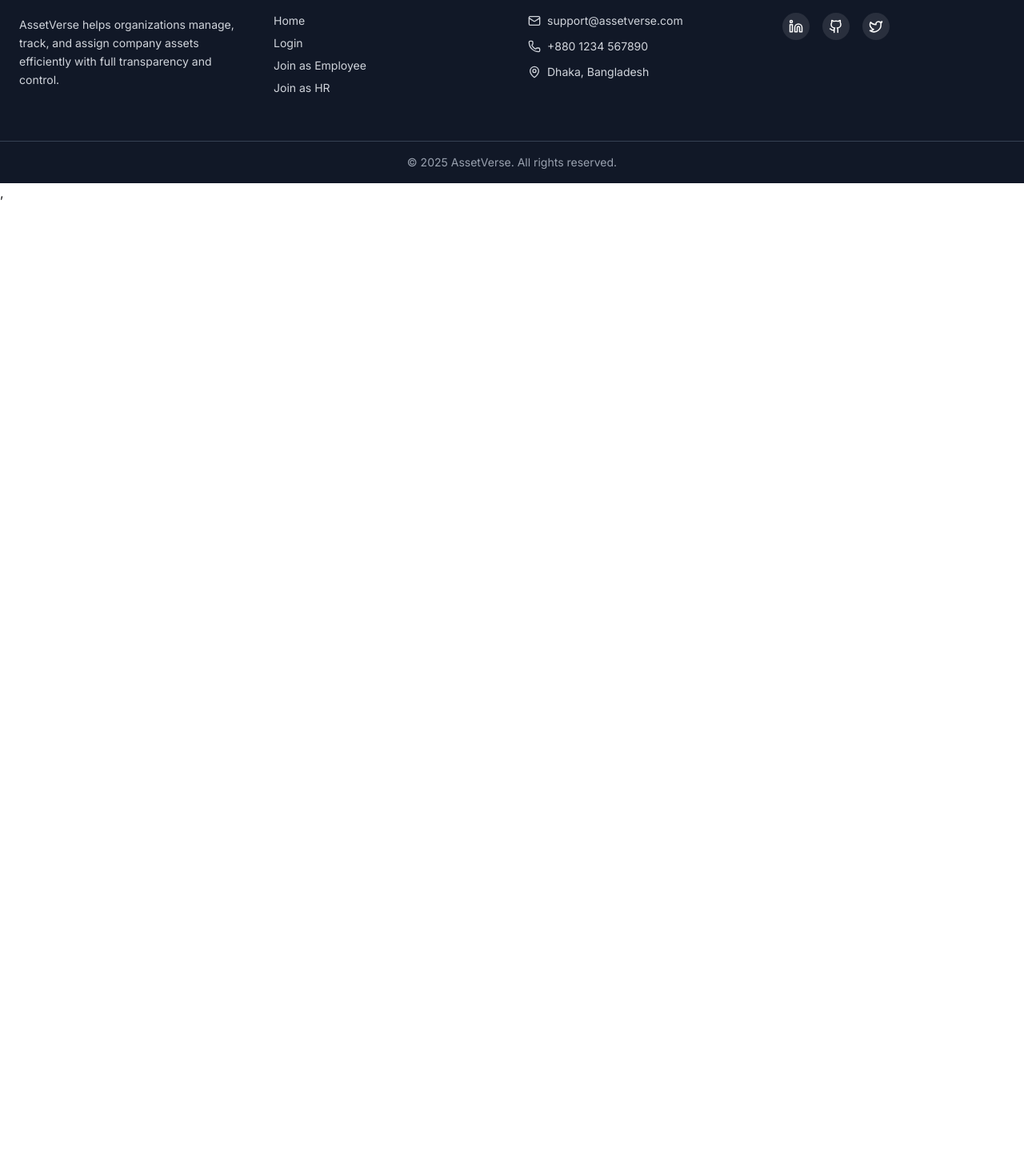
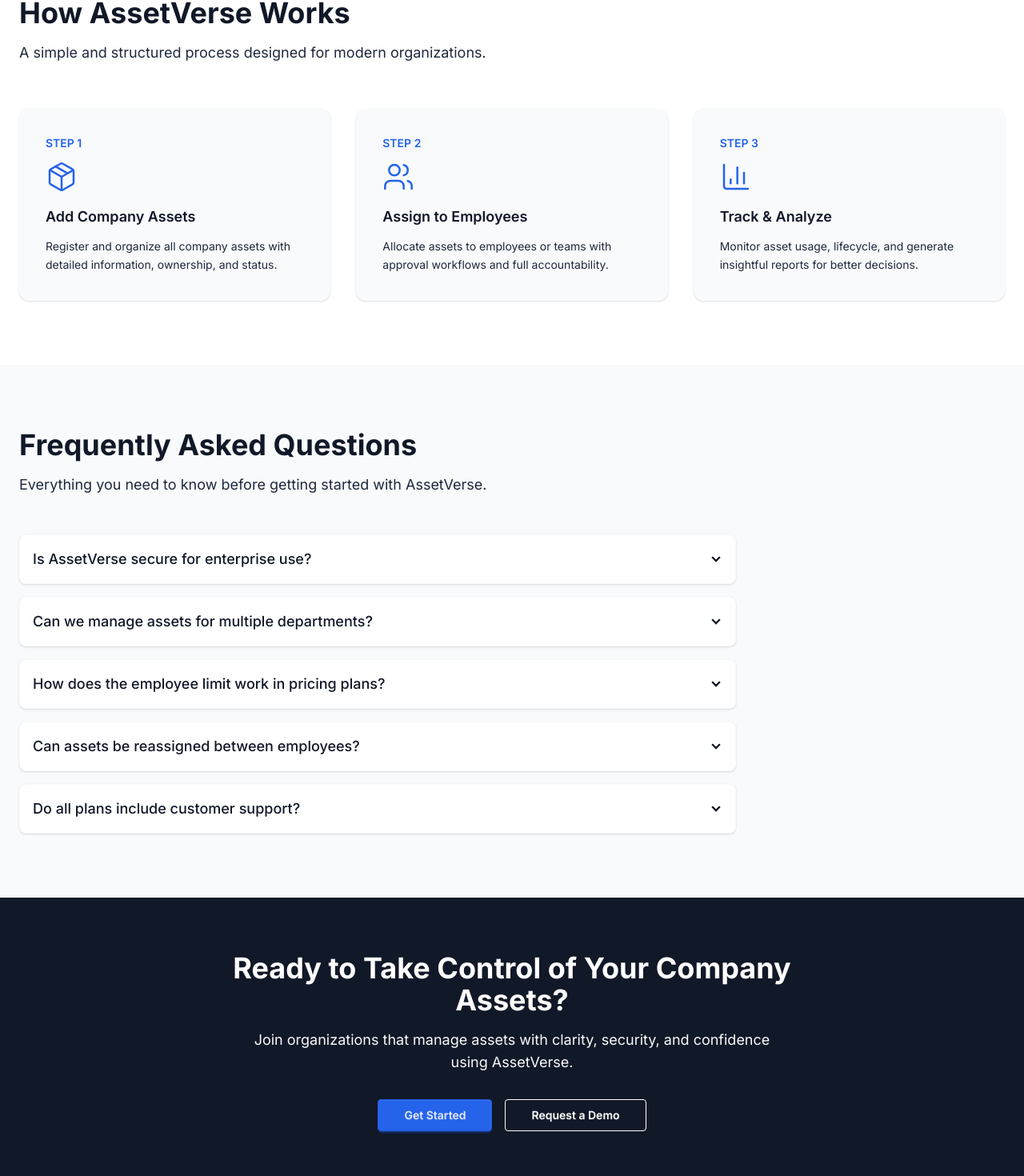
Before and after one commit to AS-Adil/AssetVerse-Client, a React (Vite) app: page / in a window 1280 px wide. Shown: the part 3195-4665 px from the top of the page at 80% size. Before the commit the page ends 3448 px from the top, so only its background shows below. Built offline with nearby package versions, Linux system fonts and the light colour scheme; no server answers.

Commit message:
add HowItWorks, FAQSection, and ContactCTA components

```diff
--- a/src/component/footer/Footer.jsx
+++ b/src/component/footer/Footer.jsx
@@ -2,7 +2,9 @@
 
 const Footer = () => {
   return (
-    <footer className="bg-secondary text-base-100">
+    // <footer className="bg-secondary text-base-100">
+      <footer className="bg-secondary text-base-100 border-t border-white/10">
+
       <div className="max-w-7xl mx-auto px-6 py-14 grid grid-cols-1 sm:grid-cols-2 lg:grid-cols-4 gap-10">
 
         {/* ---------- Brand ---------- */}
--- /dev/null
+++ b/src/component/home/contact-cta/ContactCTA.jsx
@@ -0,0 +1,51 @@
+import React from "react";
+import { motion } from "framer-motion";
+
+const ContactCTA = () => {
+  return (
+    <section className="py-17 bg-secondary">
+      <div className="max-w-7xl mx-auto px-6 text-center">
+
+        <motion.h2
+          initial={{ opacity: 0, y: 20 }}
+          whileInView={{ opacity: 1, y: 0 }}
+          transition={{ duration: 0.6 }}
+          viewport={{ once: true }}
+          className="text-3xl md:text-4xl font-bold text-base-100 max-w-3xl mx-auto"
+        >
+          Ready to Take Control of Your Company Assets?
+        </motion.h2>
+
+        <motion.p
+          initial={{ opacity: 0, y: 20 }}
+          whileInView={{ opacity: 1, y: 0 }}
+          transition={{ duration: 0.6, delay: 0.2 }}
+          viewport={{ once: true }}
+          className="mt-4 text-base-200 text-lg max-w-2xl mx-auto"
+        >
+          Join organizations that manage assets with clarity, security,
+          and confidence using AssetVerse.
+        </motion.p>
+
+        <motion.div
+          initial={{ opacity: 0, y: 20 }}
+          whileInView={{ opacity: 1, y: 0 }}
+          transition={{ duration: 0.6, delay: 0.4 }}
+          viewport={{ once: true }}
+          className="mt-8 flex flex-wrap justify-center gap-4"
+        >
+          <button className="btn btn-primary px-8">
+            Get Started
+          </button>
+
+          <button className="btn btn-outline hover:bg-primary border-base-100 text-base-100 px-8">
+            Request a Demo
+          </button>
+        </motion.div>
+
+      </div>
+    </section>
+  );
+};
+
+export default ContactCTA;
--- /dev/null
+++ b/src/component/home/faq-section/FAQSection.jsx
@@ -0,0 +1,76 @@
+import React from "react";
+import { motion } from "framer-motion";
+
+const faqs = [
+  {
+    question: "Is AssetVerse secure for enterprise use?",
+    answer:
+      "Yes. AssetVerse uses modern authentication, role-based access control, and secure data handling to protect company assets and user information.",
+  },
+  {
+    question: "Can we manage assets for multiple departments?",
+    answer:
+      "Absolutely. AssetVerse supports department-based asset tracking, allowing organizations to manage assets across teams with full visibility.",
+  },
+  {
+    question: "How does the employee limit work in pricing plans?",
+    answer:
+      "Each plan includes a maximum number of employees. You can upgrade your plan at any time as your organization grows.",
+  },
+  {
+    question: "Can assets be reassigned between employees?",
+    answer:
+      "Yes. Assets can be transferred between employees with proper approval, ensuring accountability and tracking history.",
+  },
+  {
+    question: "Do all plans include customer support?",
+    answer:
+      "Yes. All plans include support, with higher-tier plans offering faster response times and priority assistance.",
+  },
+];
+
+const FAQSection = () => {
+  return (
+    <section className="py-20 bg-base-200">
+      <div className="max-w-7xl mx-auto px-6">
+
+        {/* Section Header */}
+        <motion.div
+          initial={{ opacity: 0, y: 20 }}
+          whileInView={{ opacity: 1, y: 0 }}
+          transition={{ duration: 0.6 }}
+          viewport={{ once: true }}
+          className="max-w-3xl mb-12"
+        >
+          <h2 className="text-3xl md:text-4xl font-bold text-secondary">
+            Frequently Asked Questions
+          </h2>
+          <p className="mt-4 text-neutral text-lg">
+            Everything you need to know before getting started with AssetVerse.
+          </p>
+        </motion.div>
+
+        {/* FAQ Accordion */}
+        <div className="space-y-4 max-w-4xl">
+          {faqs.map((faq, index) => (
+            <div
+              key={index}
+              className="collapse collapse-arrow bg-base-100 border border-base-200 shadow-sm rounded-lg"
+            >
+              <input type="radio" name="assetverse-faq" />
+              <div className="collapse-title text-lg font-medium text-secondary">
+                {faq.question}
+              </div>
+              <div className="collapse-content text-neutral leading-relaxed">
+                <p>{faq.answer}</p>
+              </div>
+            </div>
+          ))}
+        </div>
+
+      </div>
+    </section>
+  );
+};
+
+export default FAQSection;
--- /dev/null
+++ b/src/component/home/howIt-works/HowItWorks.jsx
@@ -0,0 +1,88 @@
+import React from "react";
+import { motion } from "framer-motion";
+import { Package, Users, BarChart3 } from "lucide-react";
+
+const steps = [
+  {
+    icon: Package,
+    title: "Add Company Assets",
+    description:
+      "Register and organize all company assets with detailed information, ownership, and status.",
+  },
+  {
+    icon: Users,
+    title: "Assign to Employees",
+    description:
+      "Allocate assets to employees or teams with approval workflows and full accountability.",
+  },
+  {
+    icon: BarChart3,
+    title: "Track & Analyze",
+    description:
+      "Monitor asset usage, lifecycle, and generate insightful reports for better decisions.",
+  },
+];
+
+const HowItWorks = () => {
+  return (
+    <section className="py-20 bg-base-100">
+      <div className="max-w-7xl mx-auto px-6">
+
+        {/* Section Header */}
+        <motion.div
+          initial={{ opacity: 0, y: 20 }}
+          whileInView={{ opacity: 1, y: 0 }}
+          transition={{ duration: 0.6 }}
+          viewport={{ once: true }}
+          className="max-w-3xl mb-14"
+        >
+          <h2 className="text-3xl md:text-4xl font-bold text-secondary">
+            How AssetVerse Works
+          </h2>
+          <p className="mt-4 text-neutral text-lg">
+            A simple and structured process designed for modern organizations.
+          </p>
+        </motion.div>
+
+        {/* Steps */}
+        <div className="grid grid-cols-1 md:grid-cols-3 gap-8">
+          {steps.map((step, index) => (
+            <motion.div
+              key={index}
+              initial={{ opacity: 0, y: 30 }}
+              whileInView={{ opacity: 1, y: 0 }}
+              transition={{ duration: 0.5, delay: index * 0.15 }}
+              viewport={{ once: true }}
+              whileHover={{ y: -6 }}
+              className="bg-base-200 border border-base-200 rounded-xl p-8 shadow-sm"
+            >
+              {/* Step Number */}
+              <div className="text-primary text-sm font-semibold mb-3">
+                STEP {index + 1}
+              </div>
+
+              {/* Icon */}
+              <step.icon
+                className="w-10 h-10 text-primary mb-4"
+                strokeWidth={1.5}
+              />
+
+              {/* Title */}
+              <h3 className="text-lg font-semibold text-secondary mb-3">
+                {step.title}
+              </h3>
+
+              {/* Description */}
+              <p className="text-neutral text-sm leading-relaxed">
+                {step.description}
+              </p>
+            </motion.div>
+          ))}
+        </div>
+
+      </div>
+    </section>
+  );
+};
+
+export default HowItWorks;
--- a/src/component/home/testimonials-section/TestimonialsSection.jsx
+++ b/src/component/home/testimonials-section/TestimonialsSection.jsx
@@ -39,7 +39,7 @@
 
 const TestimonialsSection = () => {
   return (
-    <section className="py-20 bg-base-100">
+    <section className="py-20 bg-base-200">
       <div className="max-w-7xl mx-auto px-6">
 
         <motion.div
@@ -80,7 +80,7 @@
                 transition={{ duration: 0.5, delay: index * 0.1 }}
                 viewport={{ once: true }}
                 className="
-                  h-full bg-base-200 border border-base-200
+                  h-full bg-base-100 border border-base-200
                   rounded-xl p-8 shadow-sm
                   flex flex-col
                 "
--- a/src/pages/home/Home.jsx
+++ b/src/pages/home/Home.jsx
@@ -4,6 +4,9 @@
 import PackagesSection from '../../component/home/packages/PackagesSection';
 import FeaturesShowcase from '../../component/home/features-showcase/FeaturesShowcase';
 import TestimonialsSection from '../../component/home/testimonials-section/TestimonialsSection';
+import HowItWorks from '../../component/home/howIt-works/HowItWorks';
+import FAQSection from '../../component/home/faq-section/FAQSection';
+import ContactCTA from '../../component/home/contact-cta/ContactCTA';
 
 const Home = () => {
     return (
@@ -13,6 +16,9 @@
             <PackagesSection></PackagesSection>
             <FeaturesShowcase></FeaturesShowcase>
             <TestimonialsSection></TestimonialsSection>
+            <HowItWorks></HowItWorks>
+            <FAQSection></FAQSection>
+            <ContactCTA></ContactCTA>
         </div>
     );
 };
```
